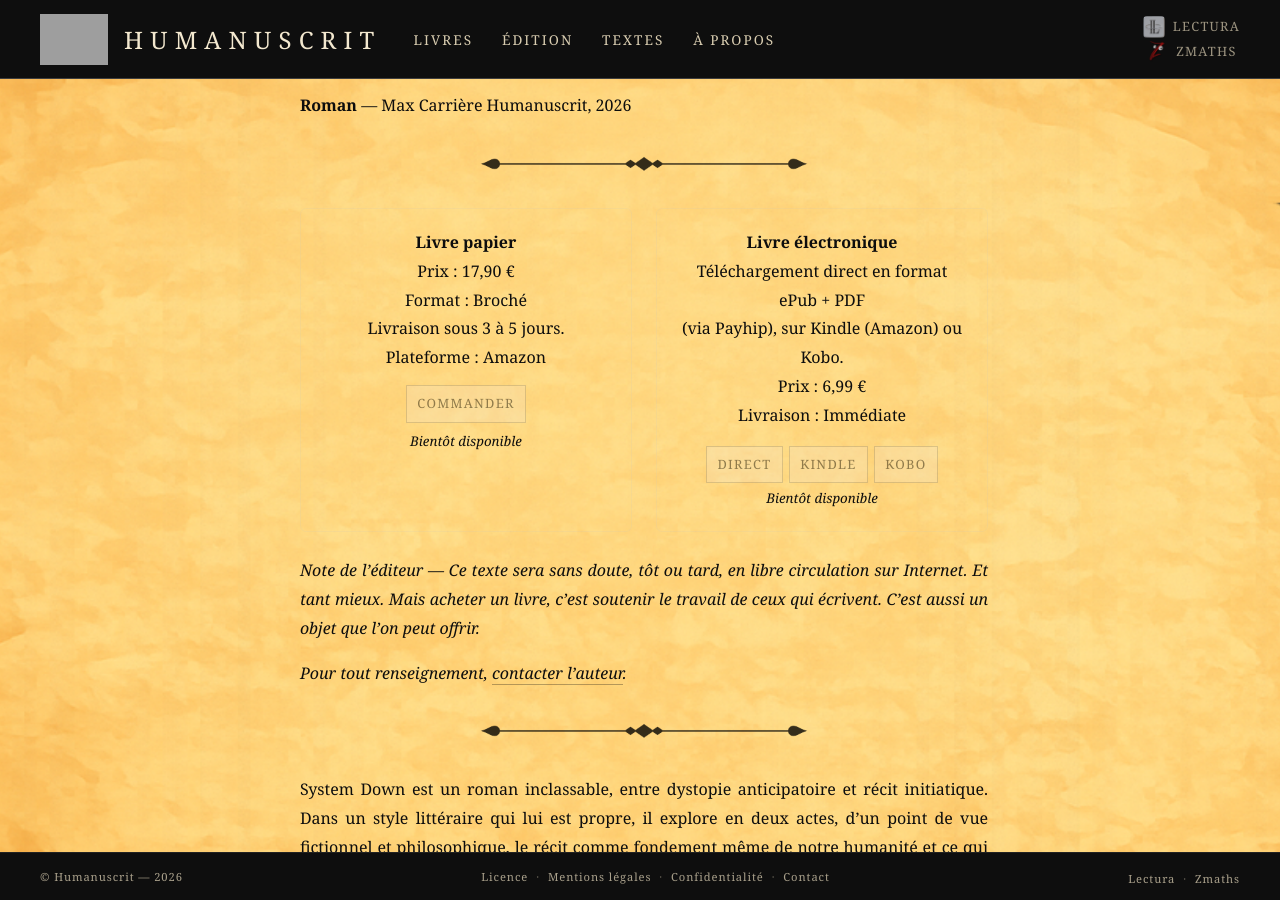
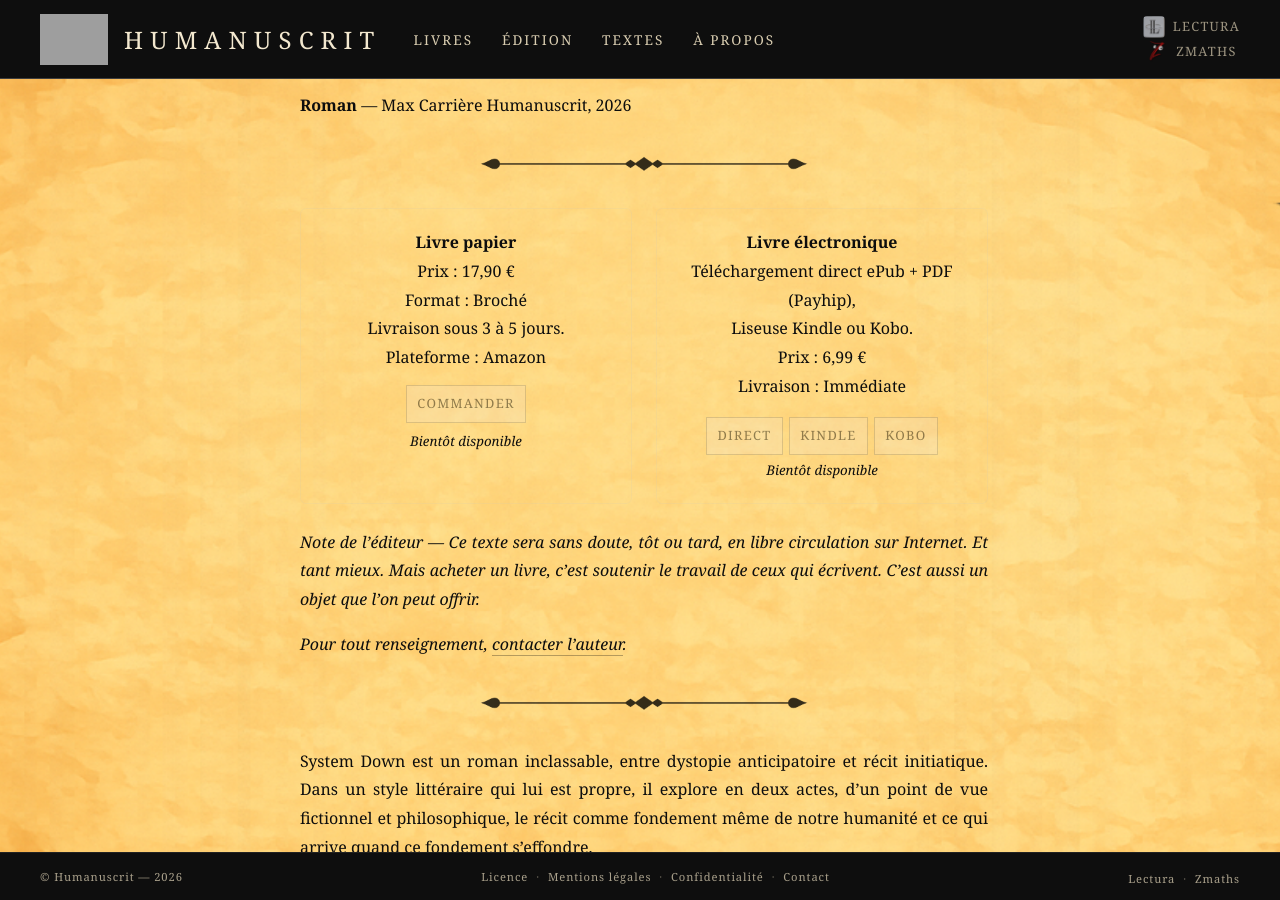
Before and after one commit to maxcarriere/humanuscrit, a Jekyll site: the page built from productions/system-down.md, in a window 1280 px wide and 900 px high, scrolled down 875 px. Built offline with Jekyll 4.4.1, drawn with Linux system fonts in a browser that asks for light colours; grey boxes are pictures that could not be loaded.

Commit message:
Reformuler description livre électronique
Co-Authored-By: Claude Opus 4.6 <noreply@anthropic.com>

```diff
--- a/productions/system-down.md
+++ b/productions/system-down.md
@@ -62,9 +62,9 @@ Plateforme&nbsp;: Amazon
 <div class="buy-format">
 <strong>Livre &eacute;lectronique</strong>
 <br>
-T&eacute;l&eacute;chargement direct en format ePub + PDF
+T&eacute;l&eacute;chargement direct ePub + PDF (Payhip),
 <br>
-(via Payhip), sur Kindle (Amazon) ou Kobo.
+Liseuse Kindle ou Kobo.
 <br>
 Prix&nbsp;: 6,99&nbsp;&euro;
 <br>
```
